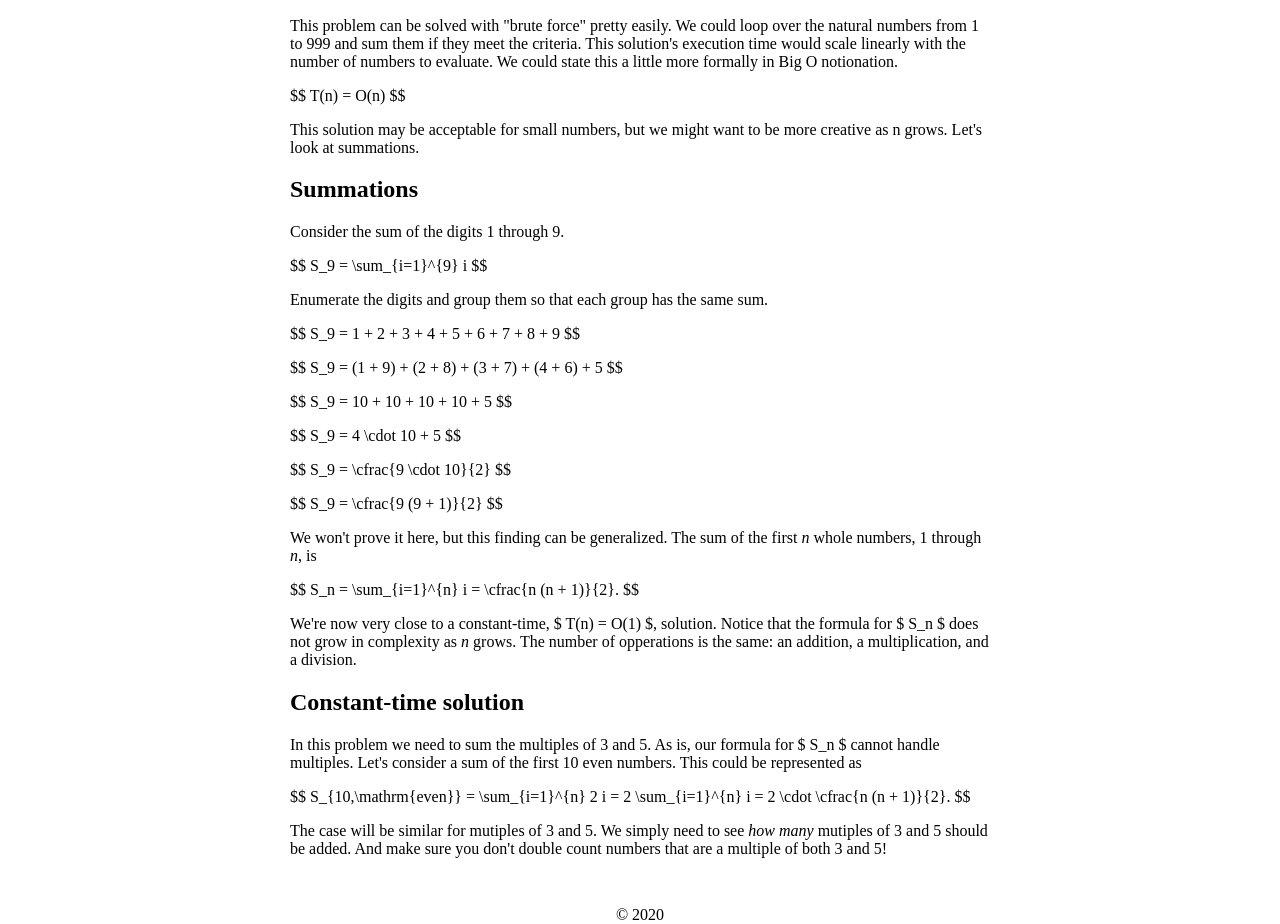
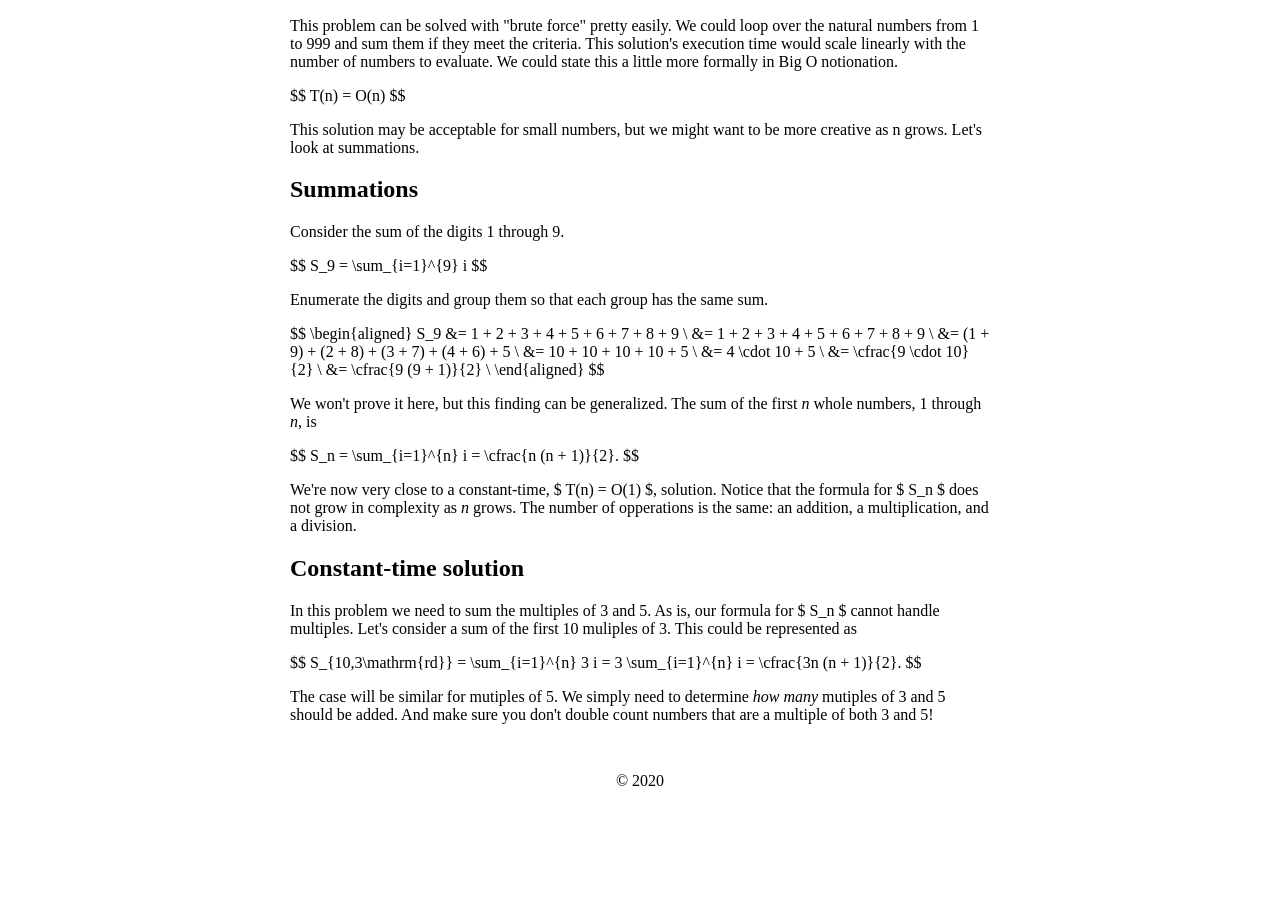
Before and after one commit to chrisbolin/euler-university, a Gatsby site: page /1 in a window 1280 px wide. Shown: the part 162-1086 px from the top of the page. After the commit the page ends 952 px from the top, so only its background shows below. Built offline with nearby package versions, Linux system fonts and the light colour scheme; Gatsby itself is replaced by a stand-in of ours.

Commit message:
aligned multiline formula

```diff
--- a/src/pages/1.md
+++ b/src/pages/1.md
@@ -28,27 +28,15 @@ $$
 Enumerate the digits and group them so that each group has the same sum.
 
 $$
-S_9 = 1 + 2 + 3 + 4 + 5 + 6 + 7 + 8 + 9
-$$
-
-$$
-S_9 = (1 + 9) + (2 + 8) + (3 + 7) + (4 + 6) + 5
-$$
-
-$$
-S_9 = 10 + 10 + 10 + 10 + 5
-$$
-
-$$
-S_9 = 4 \cdot 10 + 5
-$$
-
-$$
-S_9 = \cfrac{9 \cdot 10}{2}
-$$
-
-$$
-S_9 = \cfrac{9 (9 + 1)}{2}
+\begin{aligned}
+S_9 &= 1 + 2 + 3 + 4 + 5 + 6 + 7 + 8 + 9 \\
+&= 1 + 2 + 3 + 4 + 5 + 6 + 7 + 8 + 9 \\
+&= (1 + 9) + (2 + 8) + (3 + 7) + (4 + 6) + 5 \\
+&= 10 + 10 + 10 + 10 + 5 \\
+&= 4 \cdot 10 + 5 \\
+&= \cfrac{9 \cdot 10}{2} \\
+&= \cfrac{9 (9 + 1)}{2} \\
+\end{aligned}
 $$
 
 We won't prove it here, but this finding can be generalized. The sum of the
@@ -66,14 +54,12 @@ division.
 ## Constant-time solution
 
 In this problem we need to sum the multiples of 3 and 5. As is, our formula for
-$ S_n $ cannot handle multiples. Let's consider a sum of the first 10 even
-numbers. This could be represented as
+$ S_n $ cannot handle multiples. Let's consider a sum of the first 10 muliples of 3. This could be represented as
 
 $$
-S_{10,\mathrm{even}} = \sum_{i=1}^{n} 2 i = 2 \sum_{i=1}^{n} i = 2 \cdot
-\cfrac{n (n + 1)}{2}.
+S_{10,3\mathrm{rd}} = \sum_{i=1}^{n} 3 i = 3 \sum_{i=1}^{n} i = \cfrac{3n (n + 1)}{2}.
 $$
 
-The case will be similar for mutiples of 3 and 5. We simply need to see _how
+The case will be similar for mutiples of 5. We simply need to determine _how
 many_ mutiples of 3 and 5 should be added. And make sure you don't double count
 numbers that are a multiple of both 3 and 5!
```
